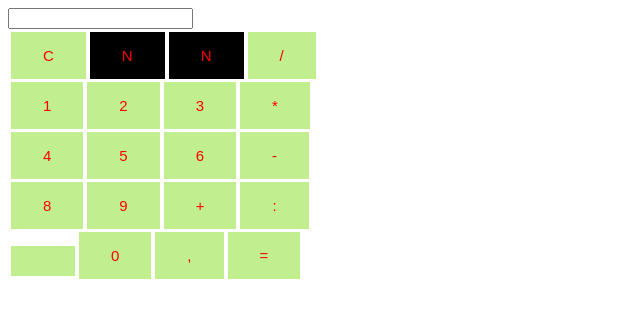
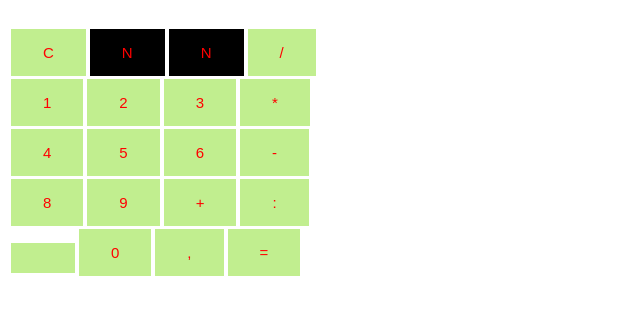
Before and after one commit to AlanjJotDe/kalkulator1, a plain HTML site: page index.html in a window 1280 px wide. Shown: the whole page, without its empty margins (0-640 px from the left). Drawn offline with Linux system fonts and the light colour scheme.

Commit message:
dodalem cos

```diff
--- a/Style.css
+++ b/Style.css
@@ -15,3 +15,15 @@ font-size:  15px;
 .bin-disabled{
     background-color: rgb(0, 0, 0);
 }
+#inputShowScore {
+    border:none;
+    border-bottom: olivedrab 1px;
+    }
+.bin-hover {
+    background-color:rgb(216, 131, 131);
+}
+#inputShowScore:focus{
+outline:  none;
+border-bottom: orchid;
+
+}
--- a/index.html
+++ b/index.html
@@ -10,7 +10,7 @@
 
 </body>
 <div>
-    <input type="text">
+    <input type="text" id=inputShowScore>
 </div>
 <div class= "divclass">
     <button class="bin" >C</button>
```
